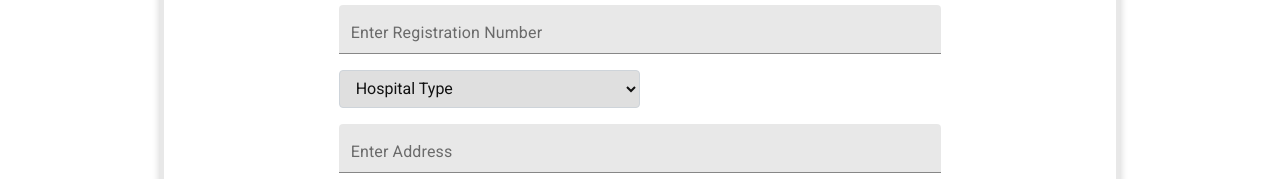
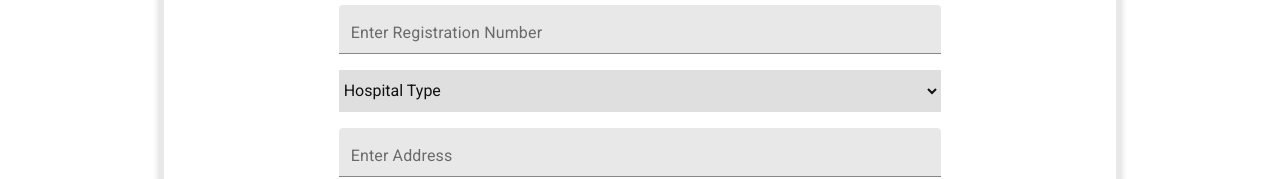
Before and after one commit to Suvarna1796/HospitalDetailsApp, a React (Create React App) app: page /hospitalSignUp in a window 1280 px wide. Shown: the part 394-573 px from the top of the page. Built offline with nearby package versions, Linux system fonts and the light colour scheme.

Commit message:
css changes

```diff
--- a/src/components/SignUp/hospitalSignUp.js
+++ b/src/components/SignUp/hospitalSignUp.js
@@ -293,7 +293,7 @@ class HospitalSignUp extends React.Component {
                         <Grid container className="formContainer " justify="center">
                             <Grid item xs={8}>
 
-                                <select className="form-control" name="hospType" onChange={this.handleChange}>
+                                <select  style={{width:'100% ',height:'42px',border:'1px solid #DFDFDF'}}  name="hospType" onChange={this.handleChange}>
                                     {/* <option  disabled>Choose a salutation ...</option> */}
                                     <option value="">Hospital Type</option>
                                     {/* <option disabled selected hidden>Choose Gender...</option> */}
--- a/src/components/governmentDashboard/mapindex.js
+++ b/src/components/governmentDashboard/mapindex.js
@@ -49,14 +49,17 @@ class CryptoDashboard extends PureComponent {
                     <br />
                     <hr />
                     <Row >
-                        {/* <Col >
-                        <select >
+                        <Row  className={"pl-0 pl-sm-0 pl-md-3 pl-lg-4 pl-xl-5"}>
+                            <Col>
+                                <select  style={{width:'200% ',height:'42px',border:'1px solid #DFDFDF'}} >
                                     <option>Karnataka</option>
                                     <option>Delhi</option>
                                     <option>Maharastra</option>
                                     <option>Andhra pradesh</option>
-                        </select></Col> */}
-
+                                </select>
+                            </Col>
+                        </Row>
+                        <Row>
                             <Col md={5} >
                                 <ConfirmedChart />
                                 <ActiveChart />
@@ -68,6 +71,7 @@ class CryptoDashboard extends PureComponent {
                                 <VacinatedChart />
                                 <DeceasedChart />
                             </Col>
+                        </Row>
                     </Row>
                     <br />
                     <hr />
```
Lines whose indentation alone changed are shown as unchanged.
